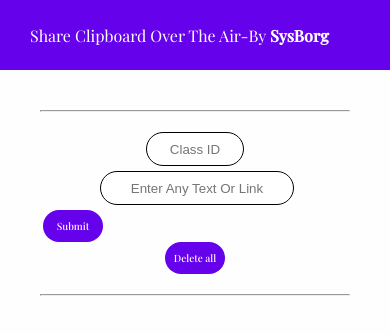
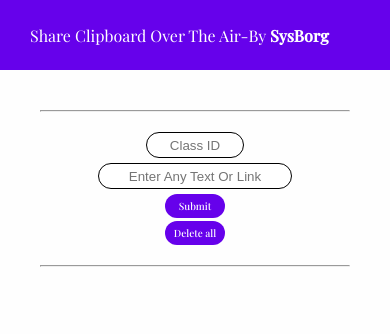
Before and after one commit to zaid617/air.sysBorg-react-app-on-local-storage, a React (Create React App) app: page / in a window 390 px wide. Shown: the top 334 px of the page. Built offline with nearby package versions, Linux system fonts and the light colour scheme; a web font is replaced by a local one.

Commit message:
set time error

```diff
--- a/src/components/inputSection/Input.css
+++ b/src/components/inputSection/Input.css
@@ -98,3 +98,28 @@
         font-size: 10px;
     }
 }
+
+@media screen and (max-width: 400px){
+    .second{
+        display: flex;
+        align-items: center;
+        justify-content: center;
+        flex-direction: column;
+    }
+    .Assignment{
+        margin-top: 5px;
+        margin-bottom: 5px;
+        margin-left: 0px;
+    }
+
+    .m-l3{
+        margin-left: 0px;
+    }
+    .last{
+        margin-top: 3px;
+    }
+
+    .height{
+        height: 1.5rem;
+    }
+}
--- a/src/components/inputSection/Input.jsx
+++ b/src/components/inputSection/Input.jsx
@@ -1,20 +1,19 @@
 
-import { useState } from "react"
+import {useEffect , useState } from "react"
 import MainSection from "../mainSection/MainSection"
 import "./Input.css"
 
 export default function Input() {
 
-    let takeNote = localStorage.getItem("newNote");
-    let newNote = JSON.parse(takeNote) || [] ;
-    let [date, setDate] = useState("")
     let [text , setText] = useState("");
-    let [textArr , setTextArr] = useState(newNote);
+    let [textArr , setTextArr] = useState([]);
 
-//   useEffect(()=>{
-//     setTextArr(newNote)
+    useEffect(()=>{
+      let takeNote = localStorage.getItem("newNote");
+      let newNote = JSON.parse(takeNote) || [] ;
+    setTextArr(newNote)
 
-//   },[])
+  },[])
 
 
     const submitHandler = (e)=>{
@@ -29,13 +28,14 @@
         else{
 
             let dates = new Date();
-            dates = dates.getTime();
-            setDate(dates);
-            setTextArr([...textArr, {"text": text , "date" : date}]);
+            let newdates = dates.getTime();
+
+            console.log(newdates);
+
+            setTextArr([...textArr, {"text": text , "date" : newdates}]);
             let localArr = textArr
             localStorage.setItem("newNote", JSON.stringify(localArr))
             setText("");
-            setDate("");
         }
 
     }
@@ -84,7 +84,7 @@
         <form className='input' >
             <div className="inputs"><input type="text" placeholder='Class ID' className='height first-input' /></div>
 
-            <div className="inputs">
+            <div className="inputs second">
 
                 <input type="text"  placeholder='Enter Any Text Or Link' onChange={(e)=>{setText(e.target.value)}} value={text} className='height Assignment' />
 
@@ -92,7 +92,7 @@
             </div>
 
             <div className="inputs">
-                <button className='height btn btn-primary' onClick={deleteHandler}>Delete all</button>
+                <button className='height btn btn-primary last' onClick={deleteHandler}>Delete all</button>
             </div>
         </form>
 
```
